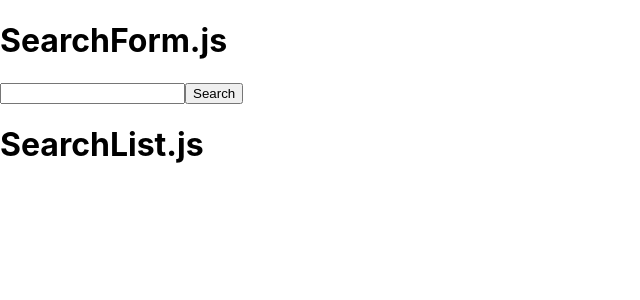
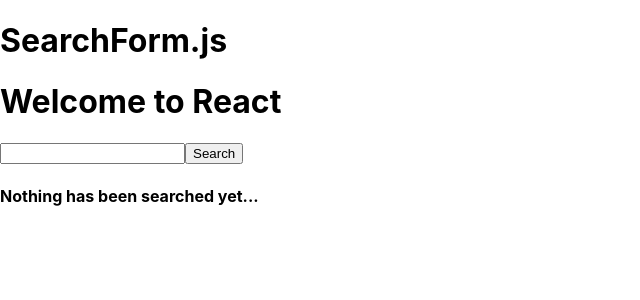
Before and after one commit to srsimonson/movie-search-api, a React (Create React App) app: page / in a window 1280 px wide. Shown: the top 300 px of the page, without its empty margins (0-640 px from the left). Built offline with nearby package versions, Linux system fonts and the light colour scheme.

Commit message:
search form and list componentized

```diff
--- a/src/components/Search/SearchForm.js
+++ b/src/components/Search/SearchForm.js
@@ -7,6 +7,7 @@
     state = {
         searchTerm: '',
         searchResults: [],
+        seven: 7,
     }
 
     handleSearchChange = (e) => {
@@ -26,7 +27,7 @@
             this.setState({
                 searchResults: result.data
             })
-            console.log('result:', result);
+            // console.log('result:', result);
 
         })
         .catch(error => {
@@ -35,17 +36,35 @@
     }
 
     render() {
+        const greeting = "Welcome to React"
+        console.log('this.state.searchResults.results: ', this.state.searchResults.results);
+
         return (
             <div>
                 <h1>SearchForm.js</h1>
+                <div>
+                    <Greeting greeting={greeting}/>
+                </div>
                     <form>
                         <input onChange={this.handleSearchChange}></input>
                         <button onClick={this.searchMovie}>Search</button>
                     </form>
-                <SearchList searchResults={this.state.searchResults}/>
+                <SearchList
+                    searchResults={this.state.searchResults.results}
+                    hereIsA7={this.state.seven}
+                />
             </div>
         )
     }
 }
 
+class Greeting extends Component {
+    render() {
+        // const greeting = 'Welcome to React'
+        return (
+            <h1>{this.props.greeting}</h1>
+        )
+    }
+}
+
 export default SearchForm;
--- a/src/components/Search/SearchList.js
+++ b/src/components/Search/SearchList.js
@@ -3,20 +3,24 @@
 
 class SearchList extends Component {
     render() {
+        if (typeof this.props.searchResults !== 'undefined') {
+            console.log('XXXMXXMM XM XMM X: ', this.props.searchResults);
             return (
                 <div>
-                <h1>SearchList.js</h1>
+                    <h4>Movies:</h4>
+                    {/* <p>{JSON.stringify([this.props.searchResults])}</p> */}
                     {this.props.searchResults.map((item) => {
                         return <div className="search-list" key={item.id}>
-                        <SearchForm
-                            key={item.id}
-                            item={item}
-                            getResults={this.props.getResults}
-                        />
+                             <li>{item.title}</li>
                         </div>
                     })}
                 </div>
             )
+        } else {
+            return (
+                <h4>Nothing has been searched yet...</h4>
+            )
+        }
     }
 }
 
```
Also changed, not shown: 1 other file (tests, documents, lock files or other folders). Lines whose indentation alone changed are shown as unchanged.
